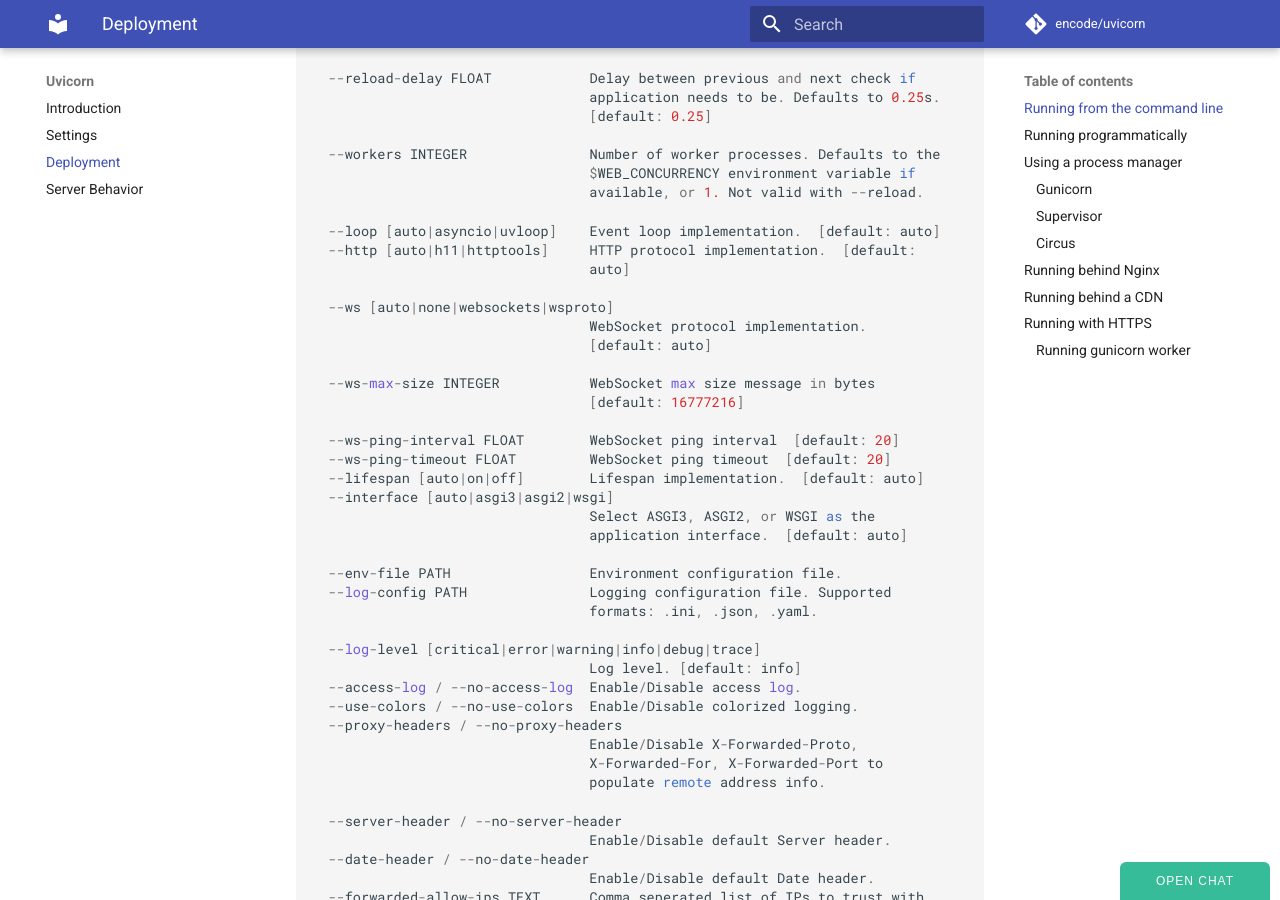
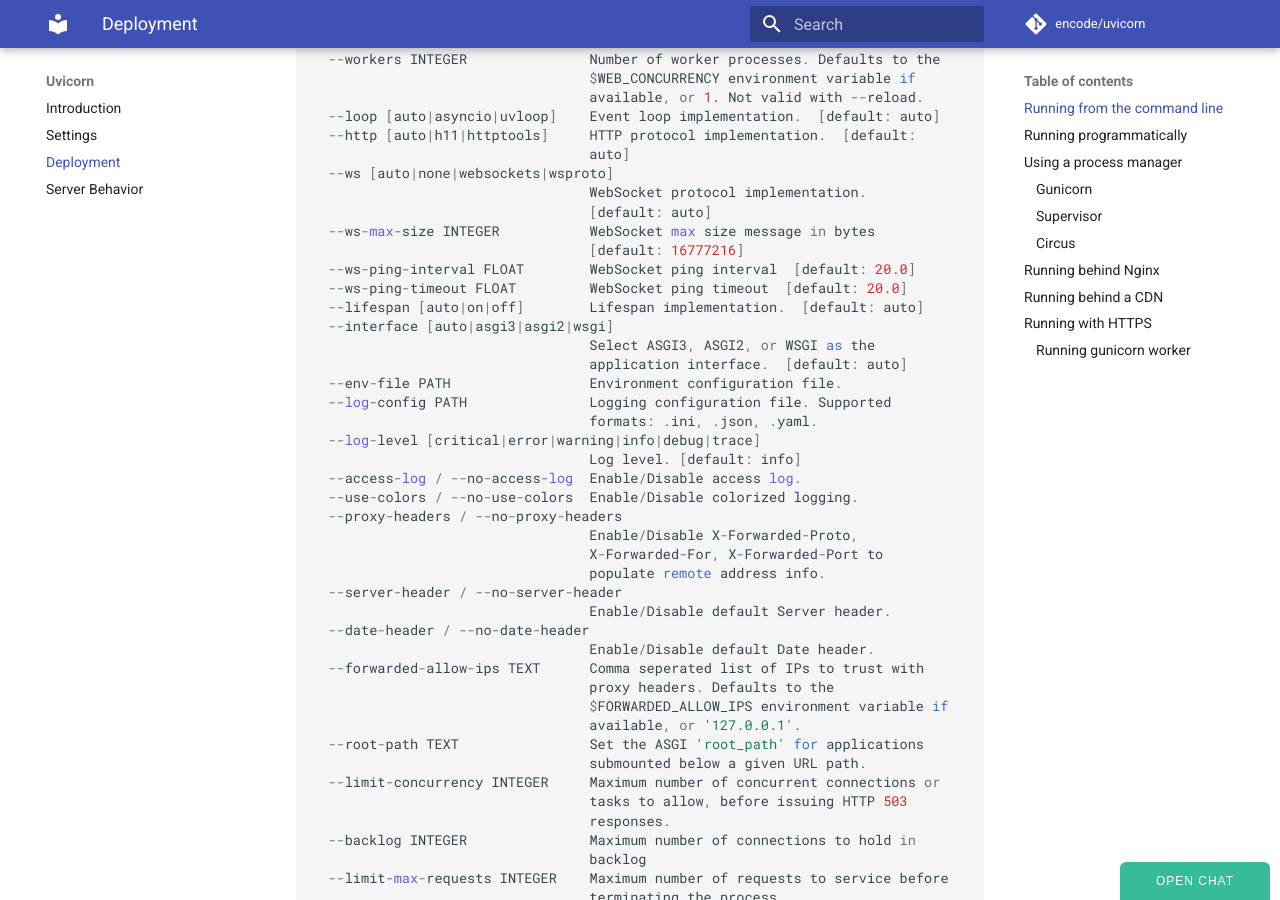
Before and after one commit to encode/uvicorn, an MkDocs documentation site: the page built from docs/deployment.md, in a window 1280 px wide and 900 px high, scrolled down 1050 px. Built offline with MkDocs 1.6.1 and Material for MkDocs 9.7.7, drawn with Linux system fonts in a browser that asks for light colours; comment, search, counter and statistics services are not loaded.

````diff
--- a/docs/deployment.md
+++ b/docs/deployment.md
@@ -31,50 +31,39 @@ Usage: uvicorn [OPTIONS] APP
 Options:
   --host TEXT                     Bind socket to this host.  [default:
                                   127.0.0.1]
-
   --port INTEGER                  Bind socket to this port.  [default: 8000]
   --uds TEXT                      Bind to a UNIX domain socket.
   --fd INTEGER                    Bind to socket from this file descriptor.
   --reload                        Enable auto-reload.
   --reload-dir PATH               Set reload directories explicitly, instead
                                   of using the current working directory.
-
   --reload-include TEXT           Set glob patterns to include while watching
                                   for files.
-
   --reload-exclude TEXT           Set glob patterns to exclude while watching
                                   for files.
-
   --reload-delay FLOAT            Delay between previous and next check if
                                   application needs to be. Defaults to 0.25s.
                                   [default: 0.25]
-
   --workers INTEGER               Number of worker processes. Defaults to the
                                   $WEB_CONCURRENCY environment variable if
                                   available, or 1. Not valid with --reload.
-
   --loop [auto|asyncio|uvloop]    Event loop implementation.  [default: auto]
   --http [auto|h11|httptools]     HTTP protocol implementation.  [default:
                                   auto]
-
   --ws [auto|none|websockets|wsproto]
                                   WebSocket protocol implementation.
                                   [default: auto]
-
   --ws-max-size INTEGER           WebSocket max size message in bytes
                                   [default: 16777216]
-
-  --ws-ping-interval FLOAT        WebSocket ping interval  [default: 20]
-  --ws-ping-timeout FLOAT         WebSocket ping timeout  [default: 20]
+  --ws-ping-interval FLOAT        WebSocket ping interval  [default: 20.0]
+  --ws-ping-timeout FLOAT         WebSocket ping timeout  [default: 20.0]
   --lifespan [auto|on|off]        Lifespan implementation.  [default: auto]
   --interface [auto|asgi3|asgi2|wsgi]
                                   Select ASGI3, ASGI2, or WSGI as the
                                   application interface.  [default: auto]
-
   --env-file PATH                 Environment configuration file.
   --log-config PATH               Logging configuration file. Supported
                                   formats: .ini, .json, .yaml.
-
   --log-level [critical|error|warning|info|debug|trace]
                                   Log level. [default: info]
   --access-log / --no-access-log  Enable/Disable access log.
@@ -83,7 +72,6 @@ Options:
                                   Enable/Disable X-Forwarded-Proto,
                                   X-Forwarded-For, X-Forwarded-Port to
                                   populate remote address info.
-
   --server-header / --no-server-header
                                   Enable/Disable default Server header.
   --date-header / --no-date-header
@@ -92,48 +80,36 @@ Options:
                                   proxy headers. Defaults to the
                                   $FORWARDED_ALLOW_IPS environment variable if
                                   available, or '127.0.0.1'.
-
   --root-path TEXT                Set the ASGI 'root_path' for applications
                                   submounted below a given URL path.
-
   --limit-concurrency INTEGER     Maximum number of concurrent connections or
                                   tasks to allow, before issuing HTTP 503
                                   responses.
-
   --backlog INTEGER               Maximum number of connections to hold in
                                   backlog
-
   --limit-max-requests INTEGER    Maximum number of requests to service before
                                   terminating the process.
-
   --timeout-keep-alive INTEGER    Close Keep-Alive connections if no new data
                                   is received within this timeout.  [default:
                                   5]
-
   --ssl-keyfile TEXT              SSL key file
   --ssl-certfile TEXT             SSL certificate file
   --ssl-keyfile-password TEXT     SSL keyfile password
   --ssl-version INTEGER           SSL version to use (see stdlib ssl module's)
                                   [default: 17]
-
   --ssl-cert-reqs INTEGER         Whether client certificate is required (see
                                   stdlib ssl module's)  [default: 0]
-
   --ssl-ca-certs TEXT             CA certificates file
   --ssl-ciphers TEXT              Ciphers to use (see stdlib ssl module's)
                                   [default: TLSv1]
-
   --header TEXT                   Specify custom default HTTP response headers
                                   as a Name:Value pair
-
   --version                       Display the uvicorn version and exit.
   --app-dir TEXT                  Look for APP in the specified directory, by
                                   adding this to the PYTHONPATH. Defaults to
                                   the current working directory.  [default: .]
-
   --factory                       Treat APP as an application factory, i.e. a
                                   () -> <ASGI app> callable.  [default: False]
-
   --help                          Show this message and exit.
 ```
 
````
Also changed, not shown: docs/index.md (+2 -26 lines).
